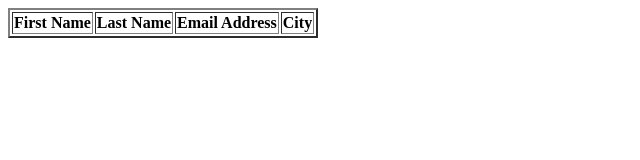
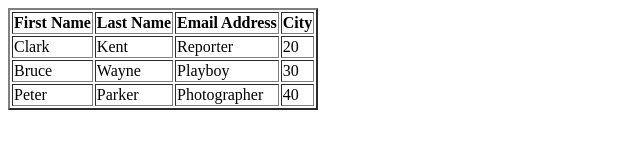
Before and after one commit to CalmRaptor/working-with-json-files, a plain HTML site: page index.html in a window 1280 px wide. Shown: the whole page, without its empty margins (0-640 px from the left). Drawn offline with nearby package versions, Linux system fonts and the light colour scheme.

Commit message:
Update index.html

```diff
--- a/index.html
+++ b/index.html
@@ -12,7 +12,7 @@
             var people = [];
 
             $.getJSON(
-               "C:\Users\KHJ\Documents\Programming Codes\HTML\working with json files\people.json",
+               "https://raw.githubusercontent.com/CalmRaptor/working-with-json-files/main/people.json?token=ATWCPKJSNCQOZJEAQOK6HDDAUKHAK",
                function (data) {
                   //working with json files\people.json
                   $.each(data.person, function (i, f) {
```
